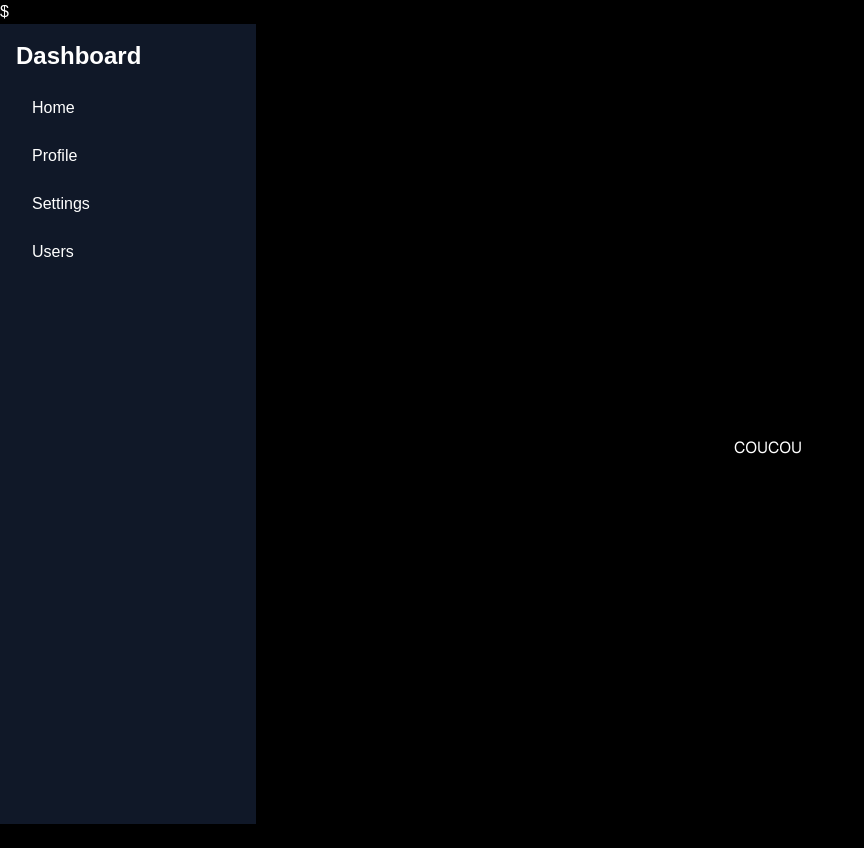
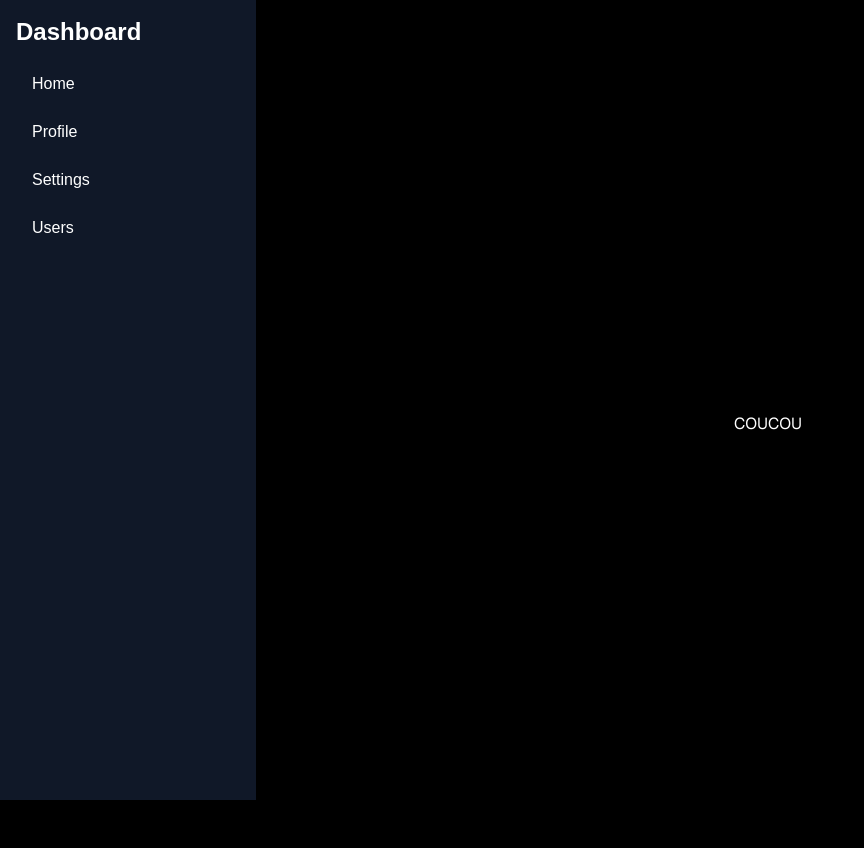
Before and after one commit to Aairuxul/compta-count, a Next.js app: page /users in a window 1280 px wide. Shown: the whole page, without its empty margins (0-864 px from the left). After the commit the page ends 824 px from the top, so only its background shows below. Built offline with nearby package versions, Linux system fonts and the light colour scheme.

Commit message:
fix layout

```diff
--- a/src/app/layout.tsx
+++ b/src/app/layout.tsx
@@ -66,7 +66,7 @@ export default function RootLayout({
       className={`${geistSans.variable} ${geistMono.variable} h-full antialiased`}
     >
       <body className="min-h-full flex flex-col">
-        ${menuLayout({ children })}
+        {menuLayout({ children })}
       </body>
     </html>
   );
```
